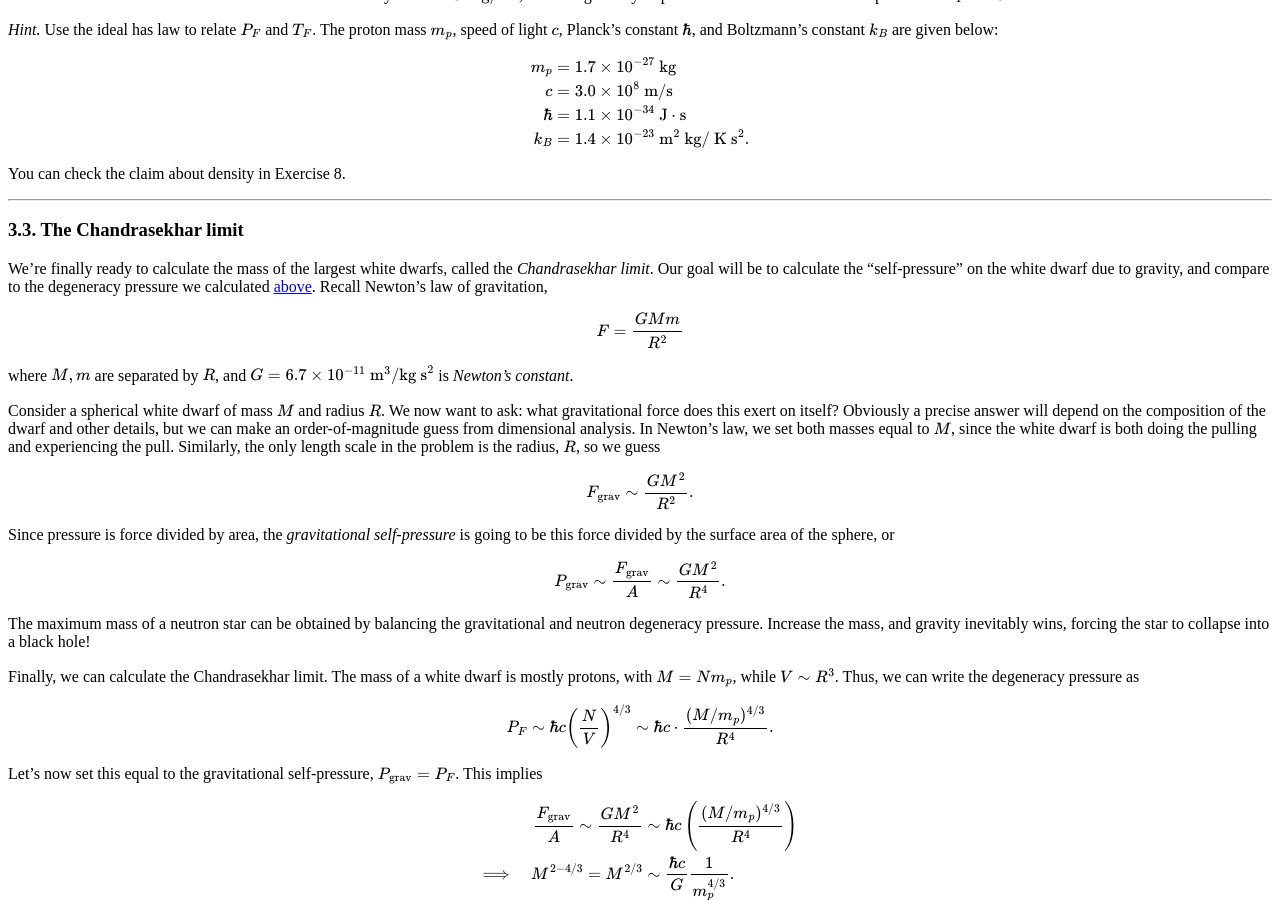
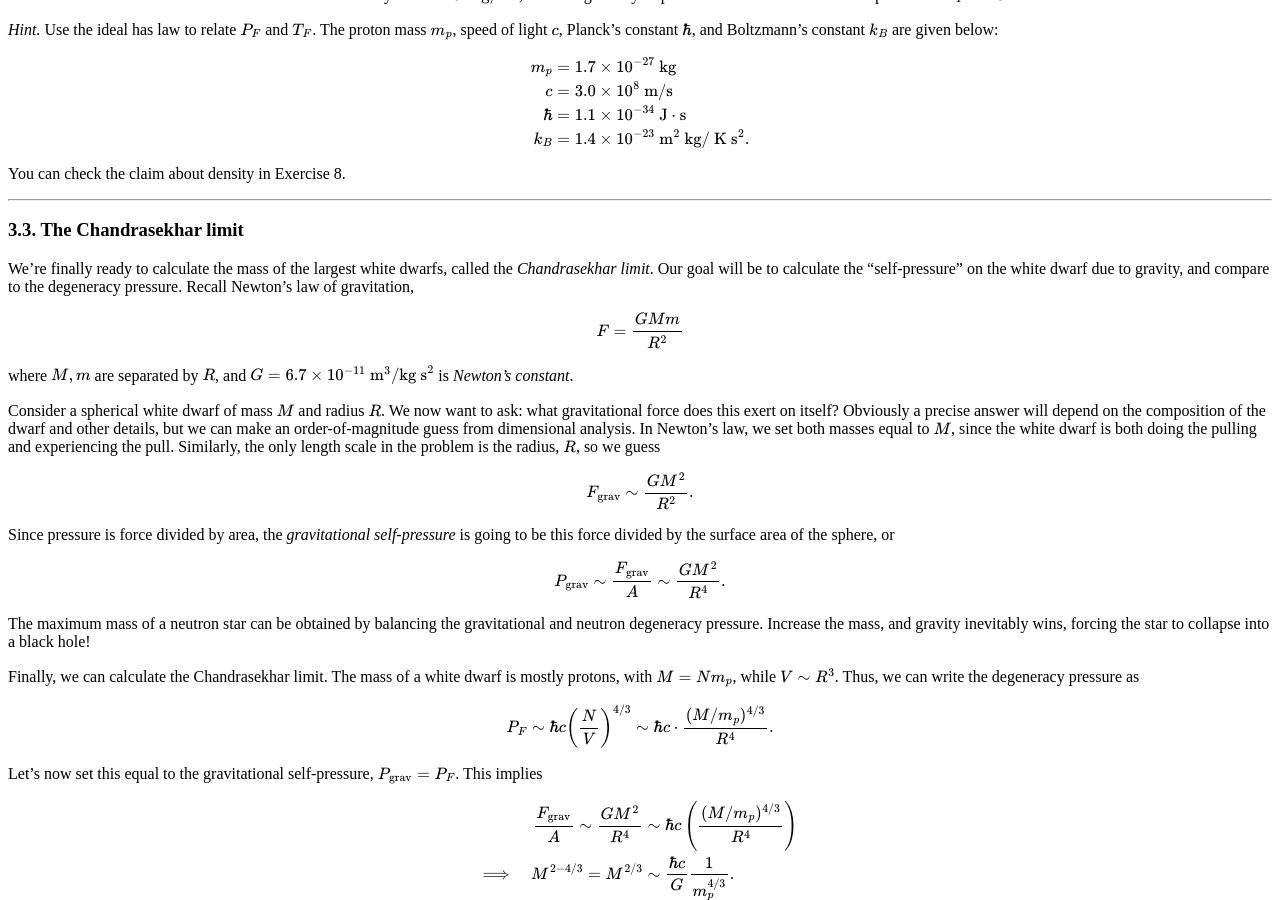
Before and after one commit to hapax/hapax.github.io, a Jekyll site: the page built from assets/chandra.md, in a window 1280 px wide and 900 px high, scrolled down 6774 px. Built offline with Jekyll 4.4.1, drawn with Linux system fonts in a browser that asks for light colours; our own code applies the rules of GitHub Pages for plain Markdown files; formulas are drawn with MathJax 3; a script that is not in the unit is left out.

Commit message:
Update chandra.md

```diff
--- a/assets/chandra.md
+++ b/assets/chandra.md
@@ -659,8 +659,7 @@ You can check the claim about density in Exercise 8.
 We're finally ready to calculate the mass of the largest white dwarfs,
 called the *Chandrasekhar limit*.
 Our goal will be to calculate the "self-pressure" on the white dwarf
-due to gravity, and compare to the degeneracy pressure we calculated
-<a href="#sec-3-1">above</a>.
+due to gravity, and compare to the degeneracy pressure.
 Recall Newton's law of gravitation,
 
 $$
```
